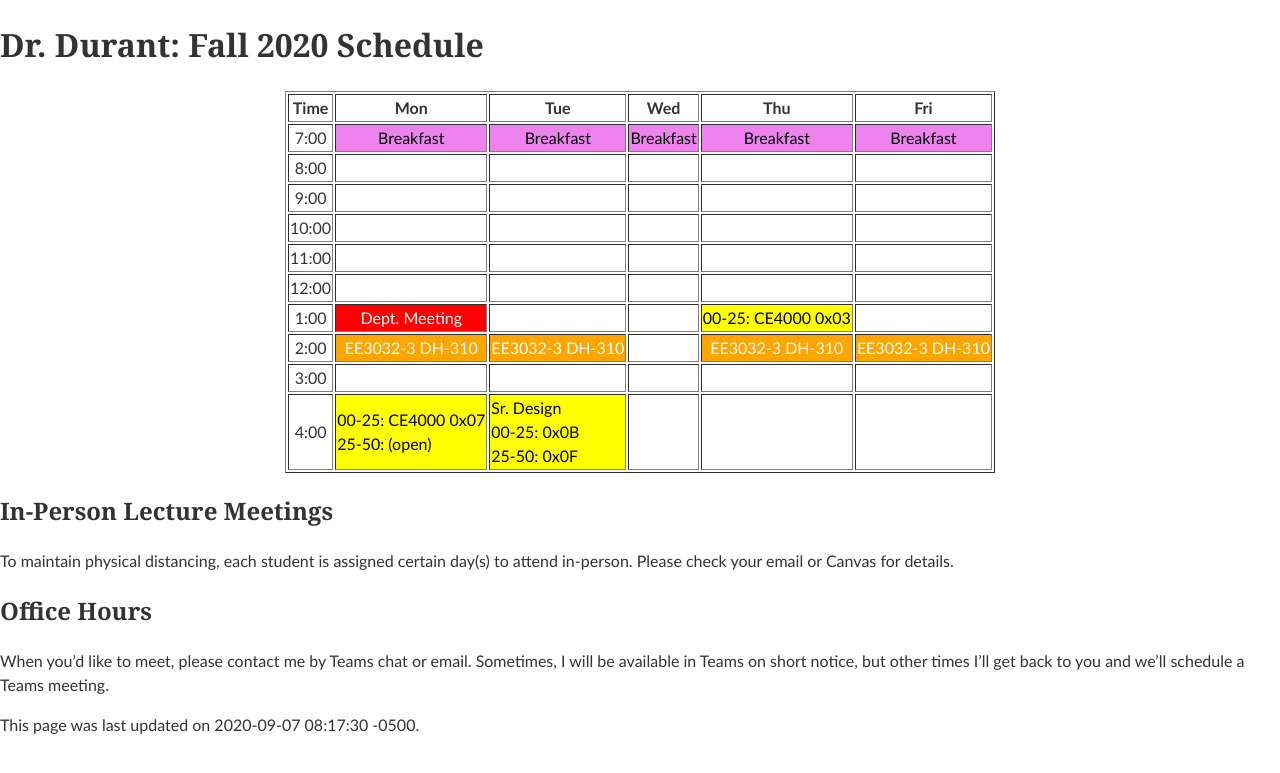
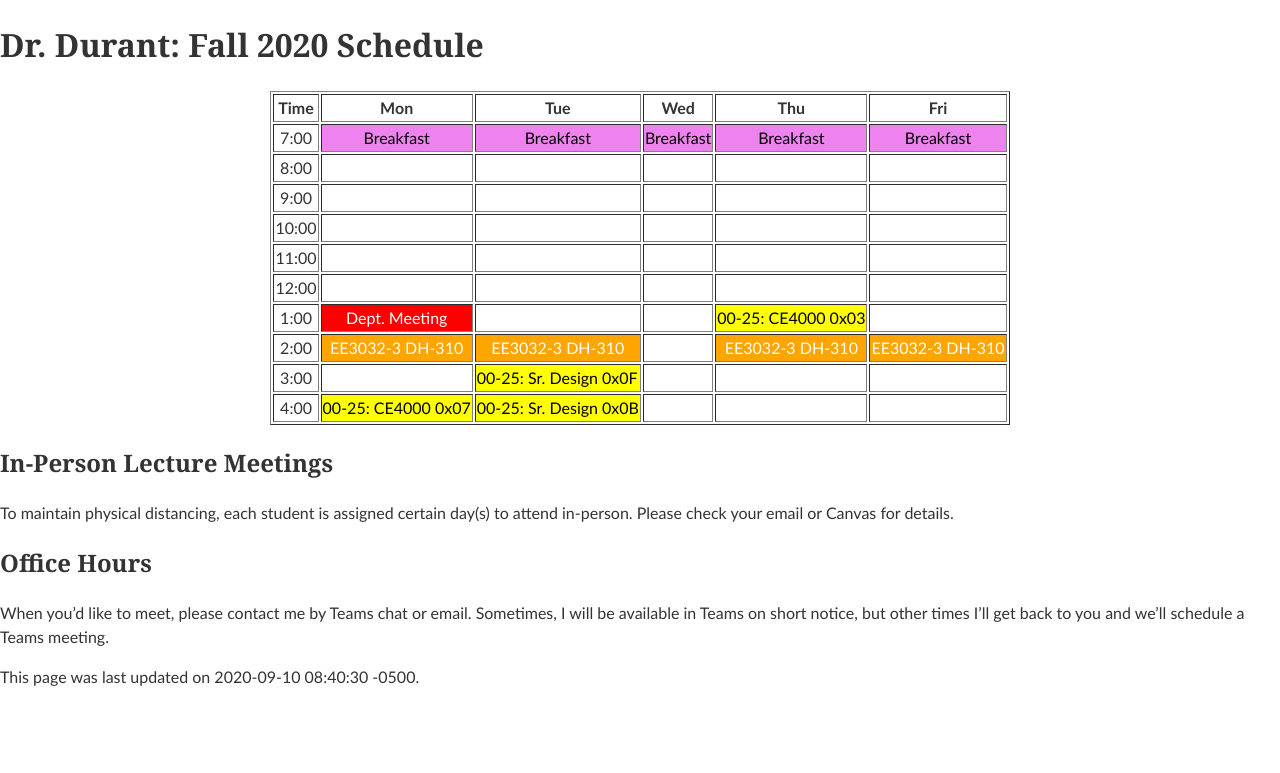
Before and after one commit to edurant/edurant.github.io, a Jekyll site: the page built from sched/f20.md, in a window 1280 px wide. Shown: the top 773 px of the page. Built offline with Jekyll 4.4.1, drawn with Linux system fonts in a browser that asks for light colours.

Commit message:
mv senior design meeting

```diff
--- a/sched/f20.md
+++ b/sched/f20.md
@@ -1,6 +1,6 @@
 ---
 title: "Dr. Durant: Fall 2020 Schedule"
-date: 2020-09-07 08:17:30 -0500
+date: 2020-09-10 08:40:30 -0500
 ---
 
 <style type="text/css">
@@ -14,17 +14,17 @@ td.lunch  { background-color: violet;  color: black; }
 
 <div align="center">
 <table border>
-<tr><th>Time</th>       <th>Mon</th>                                                    <th>Tue</th>                                                        <th>Wed</th>                            <th>Thu</th>                                    <th>Fri</th>                                    </tr>
-<tr><td>7:00</td>       <td class="lunch">Breakfast</td>                                <td class="lunch">Breakfast</td>                                    <td class="lunch">Breakfast</td>        <td class="lunch">Breakfast</td>                <td class="lunch">Breakfast</td>                </tr>
-<tr><td>8:00</td>       <td>&nbsp;</td>                                                 <td>&nbsp;</td>                                                     <td>&nbsp;</td>                         <td>&nbsp;</td>                                 <td>&nbsp;</td>                                 </tr>
-<tr><td>9:00</td>       <td>&nbsp;</td>                                                 <td>&nbsp;</td>                                                     <td>&nbsp;</td>                         <td>&nbsp;</td>                                 <td>&nbsp;</td>                                 </tr>
-<tr><td>10:00</td>      <td>&nbsp;</td>                                                 <td>&nbsp;</td>                                                     <td>&nbsp;</td>                         <td>&nbsp;</td>                                 <td>&nbsp;</td>                                 </tr>
-<tr><td>11:00</td>      <td>&nbsp;</td>                                                 <td>&nbsp;</td>                                                     <td>&nbsp;</td>                         <td>&nbsp;</td>                                 <td>&nbsp;</td>                                 </tr>
-<tr><td>12:00</td>      <td>&nbsp;</td>                                                 <td>&nbsp;</td>                                                     <td>&nbsp;</td>                         <td>&nbsp;</td>                                 <td>&nbsp;</td>                                 </tr>
-<tr><td>1:00</td>       <td class="am">Dept. Meeting</td>                               <td>&nbsp;</td>                                                     <td>&nbsp;</td>                         <td class="ce4000">00-25: CE4000 0x03</td>      <td>&nbsp;</td>                                 </tr>
-<tr><td>2:00</td>       <td class="ee3032">EE3032-3&nbsp;DH-310</td>                    <td class="ee3032">EE3032-3&nbsp;DH-310</td>                        <td>&nbsp;</td>                         <td class="ee3032">EE3032-3&nbsp;DH-310</td>    <td class="ee3032">EE3032-3&nbsp;DH-310</td>    </tr>
-<tr><td>3:00</td>       <td>&nbsp;</td>                                                 <td>&nbsp;</td>                                                     <td>&nbsp;</td>                         <td>&nbsp;</td>                                 <td>&nbsp;</td>                                 </tr>
-<tr><td>4:00</td>       <td class="ce4000">00-25: CE4000 0x07<br/>25-50: (open)</td>    <td class="ce4000">Sr. Design<br/>00-25: 0x0B<br/>25-50: 0x0F</td>  <td>&nbsp;</td>                         <td>&nbsp;</td>                                 <td>&nbsp;</td>                                 </tr>
+<tr><th>Time</th>       <th>Mon</th>                                    <th>Tue</th>                                    <th>Wed</th>                        <th>Thu</th>                                    <th>Fri</th>                                    </tr>
+<tr><td>7:00</td>       <td class="lunch">Breakfast</td>                <td class="lunch">Breakfast</td>                <td class="lunch">Breakfast</td>    <td class="lunch">Breakfast</td>                <td class="lunch">Breakfast</td>                </tr>
+<tr><td>8:00</td>       <td>&nbsp;</td>                                 <td>&nbsp;</td>                                 <td>&nbsp;</td>                     <td>&nbsp;</td>                                 <td>&nbsp;</td>                                 </tr>
+<tr><td>9:00</td>       <td>&nbsp;</td>                                 <td>&nbsp;</td>                                 <td>&nbsp;</td>                     <td>&nbsp;</td>                                 <td>&nbsp;</td>                                 </tr>
+<tr><td>10:00</td>      <td>&nbsp;</td>                                 <td>&nbsp;</td>                                 <td>&nbsp;</td>                     <td>&nbsp;</td>                                 <td>&nbsp;</td>                                 </tr>
+<tr><td>11:00</td>      <td>&nbsp;</td>                                 <td>&nbsp;</td>                                 <td>&nbsp;</td>                     <td>&nbsp;</td>                                 <td>&nbsp;</td>                                 </tr>
+<tr><td>12:00</td>      <td>&nbsp;</td>                                 <td>&nbsp;</td>                                 <td>&nbsp;</td>                     <td>&nbsp;</td>                                 <td>&nbsp;</td>                                 </tr>
+<tr><td>1:00</td>       <td class="am">Dept. Meeting</td>               <td>&nbsp;</td>                                 <td>&nbsp;</td>                     <td class="ce4000">00-25: CE4000 0x03</td>      <td>&nbsp;</td>                                 </tr>
+<tr><td>2:00</td>       <td class="ee3032">EE3032-3&nbsp;DH-310</td>    <td class="ee3032">EE3032-3&nbsp;DH-310</td>    <td>&nbsp;</td>                     <td class="ee3032">EE3032-3&nbsp;DH-310</td>    <td class="ee3032">EE3032-3&nbsp;DH-310</td>    </tr>
+<tr><td>3:00</td>       <td>&nbsp;</td>                                 <td class="ce4000">00-25: Sr. Design 0x0F</td>  <td>&nbsp;</td>                     <td>&nbsp;</td>                                 <td>&nbsp;</td>                                 </tr>
+<tr><td>4:00</td>       <td class="ce4000">00-25: CE4000 0x07</td>      <td class="ce4000">00-25: Sr. Design 0x0B</td>  <td>&nbsp;</td>                     <td>&nbsp;</td>                                 <td>&nbsp;</td>                                 </tr>
 </table>
 </div>
 
```
